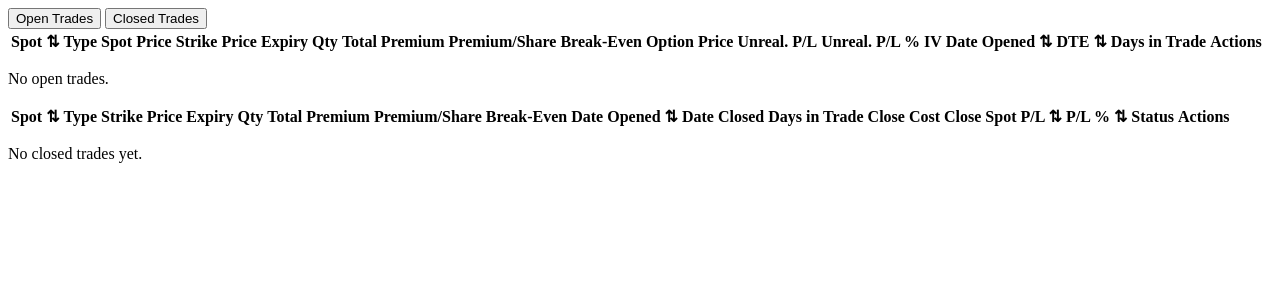
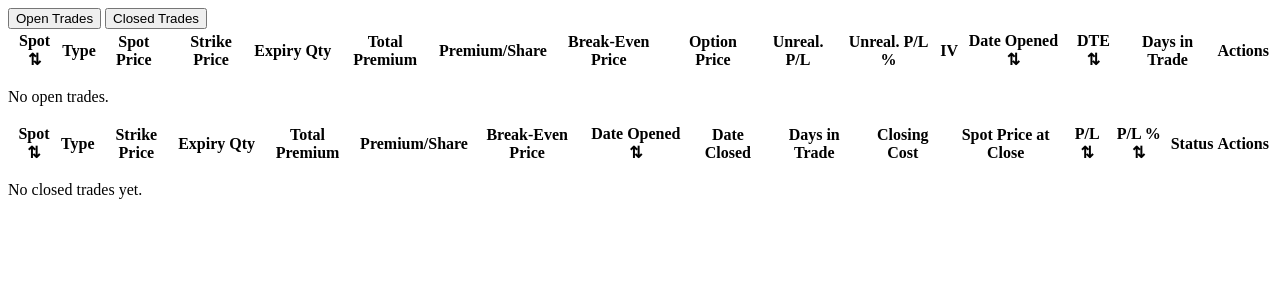
Before and after one commit to pwen/wheel, a FastAPI app: template templates/partials/trade_table.html in a window 1280 px wide. Shown: the top 300 px of the page. Run offline with FastAPI, Linux system fonts and the light colour scheme; the template is opened without the code that fills it, so the values that code supplies are empty; parts of the project's set-up code (start-up, migrations or seed data) failed here and were passed over.

Commit message:
fetch spot price at close

```diff
--- a/templates/partials/trade_table.html
+++ b/templates/partials/trade_table.html
@@ -22,7 +22,7 @@
                     <th class="px-3 py-2 text-right font-semibold">Qty</th>
                     <th class="px-3 py-2 text-right font-semibold">Total Premium</th>
                     <th class="px-3 py-2 text-right font-semibold">Premium/Share</th>
-                    <th class="px-3 py-2 text-right font-semibold">Break-Even</th>
+                    <th class="px-3 py-2 text-right font-semibold">Break-Even Price</th>
                     <th class="px-3 py-2 text-right font-semibold">Option Price</th>
                     <th class="px-3 py-2 text-right font-semibold">Unreal. P/L</th>
                     <th class="px-3 py-2 text-right font-semibold">Unreal. P/L %</th>
@@ -60,15 +60,15 @@
                     <th class="px-3 py-2 text-right font-semibold">Qty</th>
                     <th class="px-3 py-2 text-right font-semibold">Total Premium</th>
                     <th class="px-3 py-2 text-right font-semibold">Premium/Share</th>
-                    <th class="px-3 py-2 text-right font-semibold">Break-Even</th>
+                    <th class="px-3 py-2 text-right font-semibold">Break-Even Price</th>
                     <th class="px-3 py-2 text-left font-semibold whitespace-nowrap cursor-pointer select-none group"
                         data-sort="opened_at">
                         Date Opened <span class="sort-arrow text-xs text-gray-400 group-hover:text-indigo-600">⇅</span>
                     </th>
                     <th class="px-3 py-2 text-left font-semibold whitespace-nowrap">Date Closed</th>
                     <th class="px-3 py-2 text-right font-semibold">Days in Trade</th>
-                    <th class="px-3 py-2 text-right font-semibold">Close Cost</th>
-                    <th class="px-3 py-2 text-right font-semibold">Close Spot</th>
+                    <th class="px-3 py-2 text-right font-semibold">Closing Cost</th>
+                    <th class="px-3 py-2 text-right font-semibold">Spot Price at Close</th>
                     <th class="px-3 py-2 text-right font-semibold cursor-pointer select-none group"
                         data-sort="realized_pl">
                         P/L <span class="sort-arrow text-xs text-gray-400 group-hover:text-indigo-600">⇅</span>
```
Also changed, not shown: static/js/close.js (+34 -0 lines), scripts/seed.py (renamed from seed.py).
